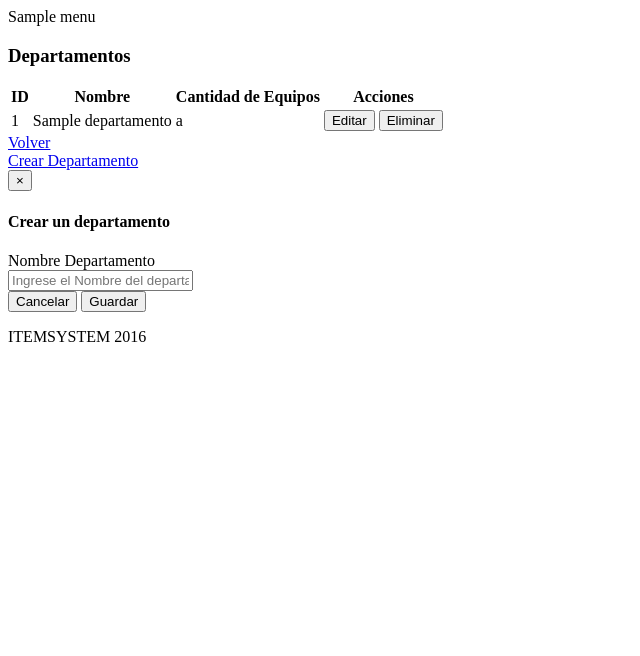
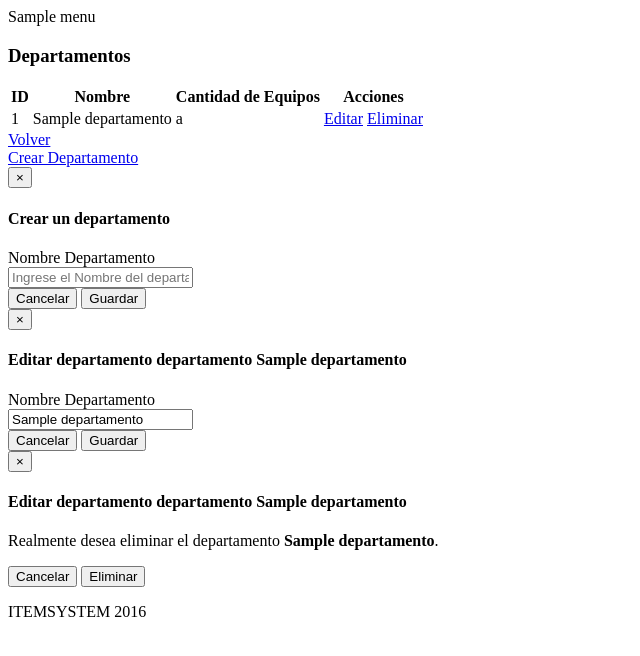
Before and after one commit to Phoenix2140/itemsystem, a PHP site: template app/views/administrador/departamentos.php in a window 1280 px wide. Shown: the top 656 px of the page, without its empty margins (0-640 px from the left). Run offline with PHP 8.4, Linux system fonts and the light colour scheme; the template is opened without the code that fills it: most values are stand-ins (such as "Sample title", 1, 10 or a date in 2020).

Commit message:
Agregado el soporte de edición y eliminación de Departamentos al administrador

```diff
--- a/app/views/administrador/departamentos.php
+++ b/app/views/administrador/departamentos.php
@@ -21,8 +21,8 @@
 									<td><?php echo $departamento["nombre_depto"]; ?></td>
 									<td><?php echo $equiposPorDepartamento[$departamento["id_depto"]]; ?></td>
 									<td>
-										<button type="button" class="btn btn-primary btn-xs"><i class="fa fa-edit"></i> Editar</button>
-										<button type="button" class="btn btn-danger btn-xs"><i class="fa fa-minus-circle"></i> Eliminar</button>
+										<a class="btn btn-primary btn-xs" data-toggle="modal" href='#editar-depto-<?php echo $departamento["id_depto"]; ?>'><i class="fa fa-edit"></i> Editar</a>
+										<a class="btn btn-danger btn-xs" data-toggle="modal" href='#del-depto-<?php echo $departamento["id_depto"]; ?>'><i class="fa fa-minus-circle"></i> Eliminar</a>
 									</td>
 								</tr>
 							<?php } ?>
@@ -67,3 +67,59 @@
 			</div>
 		</div>
 	</div>
+	<?php foreach ($listDepartamentos as $departamento) {?>
+			<div class="modal fade" id="editar-depto-<?php echo $departamento["id_depto"]; ?>">
+				<div class="modal-dialog modal-lg">
+					<div class="modal-content">
+						<div class="modal-header">
+							<button type="button" class="close" data-dismiss="modal" aria-hidden="true">&times;</button>
+							<h4 class="modal-title">Editar departamento departamento <?php echo $departamento["nombre_depto"]; ?></h4>
+						</div>
+						<div class="modal-body">
+							<form action="" method="POST" class="form-horizontal" role="form">
+									<div class="form-group">
+										<input type="hidden" name="accion" class="form-control" value="editar">
+										<input type="hidden" name="id" class="form-control" value="<?php echo $departamento["id_depto"]; ?>">
+										<label for="nombre" class="col-xs-12 col-sm-3">Nombre Departamento</label>
+										<div class="col-xs-12 col-sm-9">
+											<input type="text" name="nombre" id="nombre" class="form-control" value="<?php echo $departamento["nombre_depto"]; ?>" required="required" placeholder="Ingrese el Nombre del departamento aquí">
+										</div>
+									</div>
+
+						</div>
+						<div class="modal-footer">
+							<button type="button" class="btn btn-default" data-dismiss="modal">Cancelar</button>
+							<button type="submit" class="btn btn-primary">Guardar</button>
+						</div>
+							</form>
+
+					</div>
+				</div>
+			</div>
+			<div class="modal fade" id="del-depto-<?php echo $departamento["id_depto"]; ?>">
+				<div class="modal-dialog modal-lg">
+					<div class="modal-content">
+						<div class="modal-header">
+							<button type="button" class="close" data-dismiss="modal" aria-hidden="true">&times;</button>
+							<h4 class="modal-title">Editar departamento departamento <?php echo $departamento["nombre_depto"]; ?></h4>
+						</div>
+						<div class="modal-body">
+							<p>Realmente desea <span class="text-danger">eliminar</span> el departamento <b><?php echo $departamento["nombre_depto"]; ?></b>.</p>
+							<form action="" method="POST" class="form-horizontal" role="form">
+									<div class="form-group">
+										<input type="hidden" name="accion" class="form-control" value="eliminar">
+										<input type="hidden" name="id" class="form-control" value="<?php echo $departamento["id_depto"]; ?>">
+									</div>
+
+						</div>
+						<div class="modal-footer">
+							<button type="button" class="btn btn-default" data-dismiss="modal">Cancelar</button>
+							<button type="submit" class="btn btn-danger">Eliminar</button>
+						</div>
+							</form>
+
+					</div>
+				</div>
+			</div>
+
+	<?php } ?>
```
Also changed, not shown: app/controllers/Departamentos.php (+35 -3 lines).
